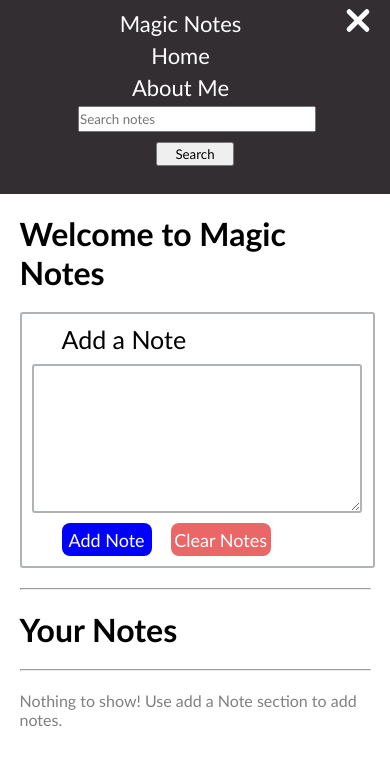
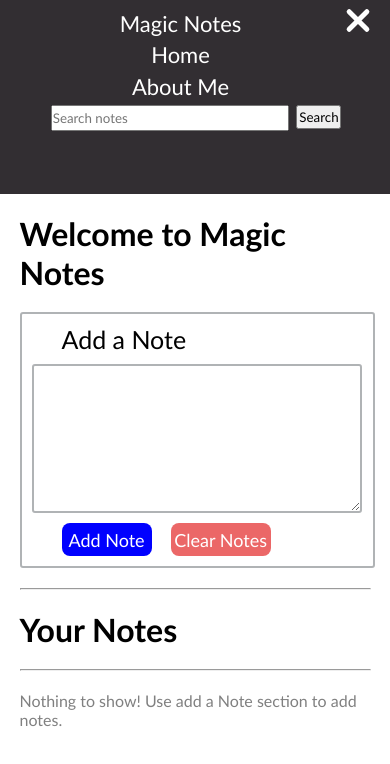
Before and after one commit to srbmaury/notes, a plain HTML site: page index.html in a window 390 px wide. Both pictures are taken after a click on the element 363 px from the left and 23 px from the top of the page. Drawn offline with Linux system fonts and the light colour scheme.

Commit message:
fixed issues

```diff
--- a/css/style.css
+++ b/css/style.css
@@ -124,8 +124,7 @@ hr{
     nav{
         margin:auto;
         display: flex;
-        height:5vh;
-        overflow: hidden;
+        overflow:hidden;
     }
 
     nav li{
@@ -137,16 +136,16 @@ hr{
     #text{
         width:60vw;
         float:left;
-        margin-left: 20vw;
+        margin-left: 13vw;
     }
 
     #searchButton{
-        width:20vw;
-        float:left;
+        float: left;
+        width:45px;
         visibility: hidden;
-        margin-left: 40vw;
+        margin-left: 2vw;
         position: absolute;
-        margin-top:36px;
+        margin-top: 0px;
     }
 
     #hamburger{
--- a/index.html
+++ b/index.html
@@ -10,7 +10,7 @@
 <body>
     <nav>
         <ul id="nav-list">
-            <li class="list-item appName">Magic Notes</li>
+            <li class="list-item appName" style="margin-bottom:4px;">Magic Notes</li>
             <li class="list-item" ><a href="/notes/index.html">Home</a></li>
             <li class="list-item" id="aboutButton"><a href="/notes/about.html">About Me</a></li>
             <button type="submit" id="searchButton">Search</button>
--- a/js/main.js
+++ b/js/main.js
@@ -5,6 +5,47 @@ let searchButton = document.getElementById('searchButton');
 let text = document.getElementById('text');
 
 let container, i;
+searchButton.addEventListener('click', searchTasks);
+
+
+document.getElementById('hamburger').addEventListener('click',()=>{
+    searchButton = document.getElementById('searchButton');
+    let navList = document.getElementById('nav-list');
+    navList.removeChild(searchButton);
+
+    searchButton = document.createElement('button');
+    searchButton.id = 'searchButton';
+    searchButton.setAttribute('type', 'submit');
+    searchButton.innerHTML = "Search";
+    searchButton.addEventListener('click', searchTasks);
+    navList.appendChild(searchButton);
+
+    let nav = document.getElementsByTagName('nav')[0];
+    let search = document.getElementById('searchButton');
+    let bars = document.getElementsByClassName('bars');
+    if(nav.style.height === '23vh'){
+        search.style.visibility = 'hidden';
+        bars[0].style.transform = "rotate(0deg)";
+        bars[1].style.transform = "rotate(0deg)";
+        bars[0].style.marginTop = "5px";
+        bars[1].style.marginTop = "5px";
+        bars[2].style.visibility = "visible";
+        bars[0].style.position = "relative";
+        bars[1].style.position = "relative";
+        bars[2].style.position = "relative";
+        nav.style.height = '45px';
+    }else{
+        search.style.visibility = "visible";
+        bars[0].style.transform = "rotate(45deg)";
+        bars[1].style.transform = "rotate(-45deg)";
+        bars[0].style.marginTop = "12px";
+        bars[1].style.marginTop = "12px";
+        bars[2].style.visibility = "hidden";
+        bars[0].style.position = "absolute";
+        bars[1].style.position = "absolute";
+        nav.style.height = '23vh';
+    }
+});
 
 window.onload = () =>{
     let times = localStorage.getItem('times');
@@ -113,7 +154,7 @@ function appendTask(textValue, currTime){
     i++;
 }
 
-searchButton.addEventListener('click', ()=>{
+function searchTasks(){
     let heading = document.getElementsByTagName('h1')[1];
     text.value = text.value.toLowerCase();
     heading.innerHTML = `Notes Containg "${text.value}":`;
@@ -131,39 +172,10 @@ searchButton.addEventListener('click', ()=>{
         }
     }
     text.value = "";
-})
+}
 
 document.getElementById('clear-notes').addEventListener('click', ()=>{
     localStorage.clear();
     window.location.reload();
     zero_notes.style.display = "visible";
 })
-
-document.getElementById('hamburger').addEventListener('click',()=>{
-    console.log("Running");
-    let nav = document.getElementsByTagName('nav')[0];
-    let search = document.getElementById('searchButton');
-    let bars = document.getElementsByClassName('bars');
-    if(nav.style.height === '23vh'){
-        search.style.visibility = 'hidden';
-        bars[0].style.transform = "rotate(0deg)";
-        bars[1].style.transform = "rotate(0deg)";
-        bars[0].style.marginTop = "5px";
-        bars[1].style.marginTop = "5px";
-        bars[2].style.visibility = "visible";
-        bars[0].style.position = "relative";
-        bars[1].style.position = "relative";
-        bars[2].style.position = "relative";
-        nav.style.height = '5vh';
-    }else{
-        search.style.visibility = "visible";
-        bars[0].style.transform = "rotate(45deg)";
-        bars[1].style.transform = "rotate(-45deg)";
-        bars[0].style.marginTop = "12px";
-        bars[1].style.marginTop = "12px";
-        bars[2].style.visibility = "hidden";
-        bars[0].style.position = "absolute";
-        bars[1].style.position = "absolute";
-        nav.style.height = '23vh';
-    }
-});
```
